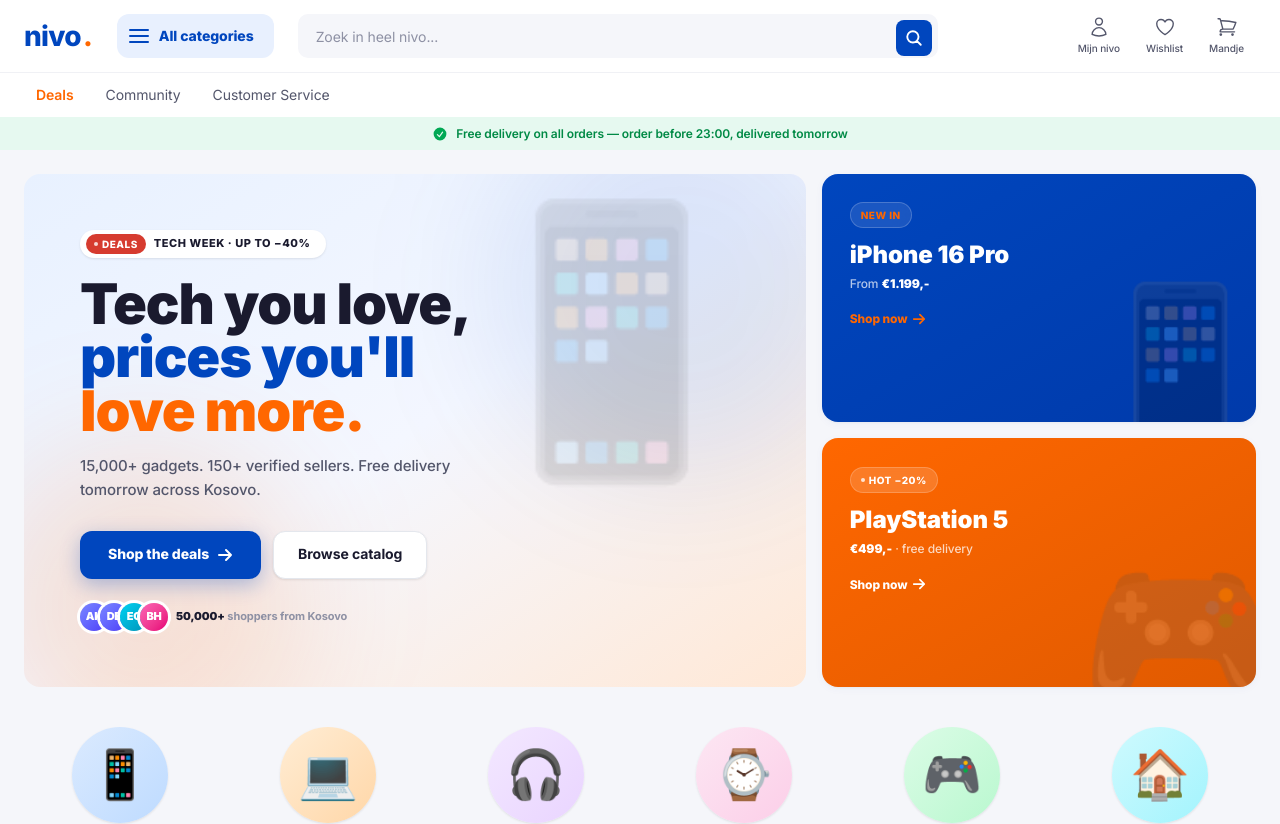
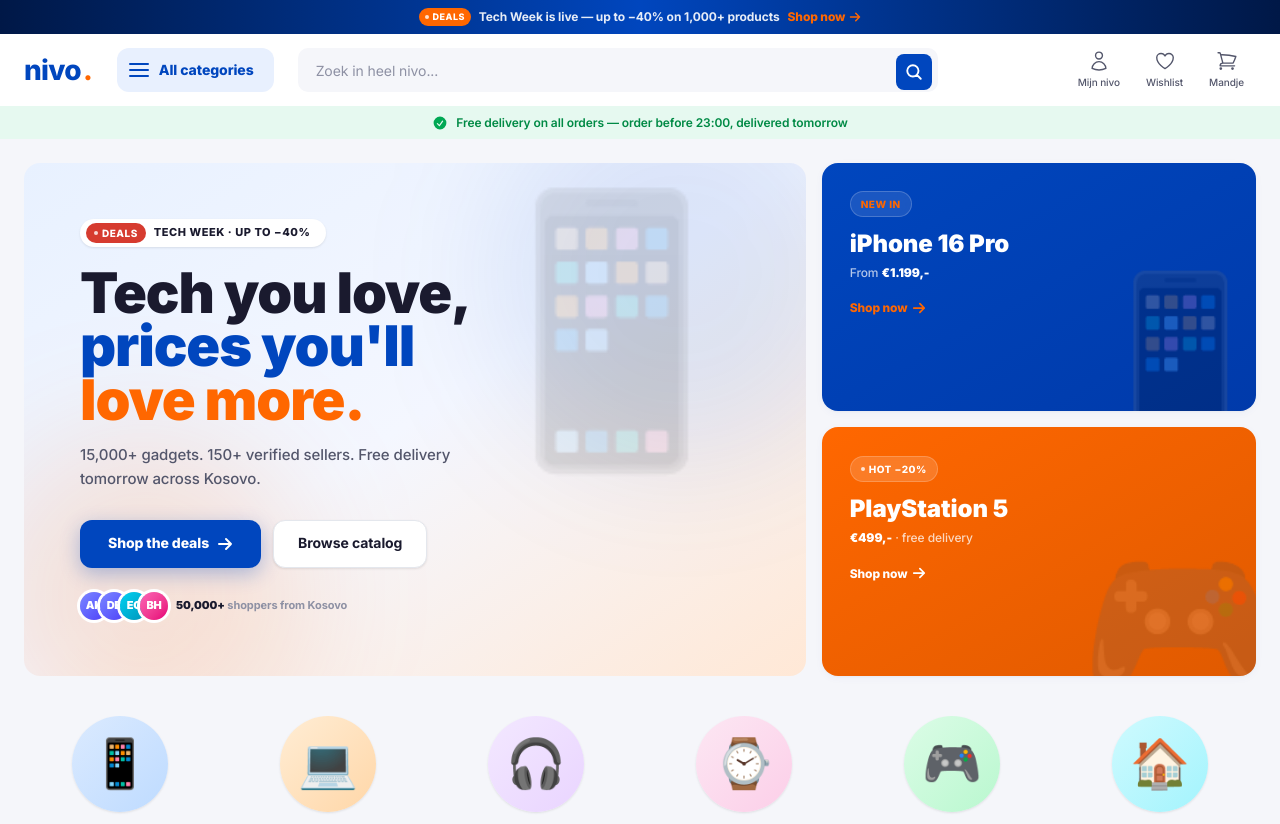
Before and after one commit to Lisander000/nivo, a Next.js app: page / in a window 1280 px wide. Shown: the top 824 px of the page. Built offline with nearby package versions, Linux system fonts and the light colour scheme.

Commit message:
Move Deals to top strip above header, remove secondary nav strip

```diff
--- a/src/components/Header.tsx
+++ b/src/components/Header.tsx
@@ -43,6 +43,25 @@
 
   return (
     <header className="sticky top-0 z-50">
+      {/* Top deals strip */}
+      <div className="bg-gradient-to-r from-[#001847] via-primary to-[#001847] text-white">
+        <div className="max-w-[1280px] mx-auto px-4 lg:px-6 h-[34px] flex items-center justify-center">
+          <Link href="/category/all" className="group inline-flex items-center gap-2 text-[12px] font-bold">
+            <span className="inline-flex items-center gap-1 bg-accent text-white text-[9px] font-extrabold uppercase tracking-wider px-1.5 py-0.5 rounded-full">
+              <span className="w-1 h-1 rounded-full bg-white animate-pulse" />
+              Deals
+            </span>
+            <span className="text-white/90">Tech Week is live — up to −40% on 1,000+ products</span>
+            <span className="inline-flex items-center gap-1 text-accent font-extrabold group-hover:gap-1.5 transition-all">
+              Shop now
+              <svg className="w-3 h-3" fill="none" viewBox="0 0 24 24" stroke="currentColor" strokeWidth={3}>
+                <path strokeLinecap="round" strokeLinejoin="round" d="M13.5 4.5 21 12m0 0-7.5 7.5M21 12H3" />
+              </svg>
+            </span>
+          </Link>
+        </div>
+      </div>
+
       {/* Main bar */}
       <div className={`bg-white transition-shadow duration-200 ${scrolled ? "shadow-md" : "shadow-xs"}`}>
         <div className="max-w-[1280px] mx-auto px-4 lg:px-6">
@@ -83,8 +102,8 @@
               {megaMenuOpen && (
                 <>
                   {/* Backdrop */}
-                  <div className="fixed inset-0 top-[72px] bg-black/30 backdrop-blur-sm z-40 animate-fade-in" onClick={() => setMegaMenuOpen(false)} />
-                  <div className="fixed left-0 right-0 top-[72px] bg-white shadow-2xl border-t border-divider z-50 animate-fade-in">
+                  <div className="fixed inset-0 top-[106px] bg-black/30 backdrop-blur-sm z-40 animate-fade-in" onClick={() => setMegaMenuOpen(false)} />
+                  <div className="fixed left-0 right-0 top-[106px] bg-white shadow-2xl border-t border-divider z-50 animate-fade-in">
                     <div className="max-w-[1280px] mx-auto px-6 py-8">
                       <div className="grid grid-cols-[260px_1fr_280px] gap-8">
                         {/* Column 1: main categories */}
@@ -259,22 +278,6 @@
           </form>
         </div>
 
-        {/* Nav strip — secondary links only (categories lives in top mega trigger) */}
-        <div className="border-t border-divider hidden lg:block">
-          <div className="max-w-[1280px] mx-auto px-6">
-            <nav className="flex items-center h-[44px] gap-0 -mx-1">
-              <Link href="/category/all" className="text-[14px] font-semibold text-accent hover:text-accent-dark px-4 py-2 rounded-lg hover:bg-accent-light transition-colors">
-                Deals
-              </Link>
-              <Link href="/community" className="text-[14px] text-ink-secondary hover:text-ink px-4 py-2 rounded-lg hover:bg-bg transition-colors">
-                Community
-              </Link>
-              <Link href="/help" className="text-[14px] text-ink-secondary hover:text-ink px-4 py-2 rounded-lg hover:bg-bg transition-colors">
-                Customer Service
-              </Link>
-            </nav>
-          </div>
-        </div>
       </div>
 
       {/* Delivery promise */}
```
